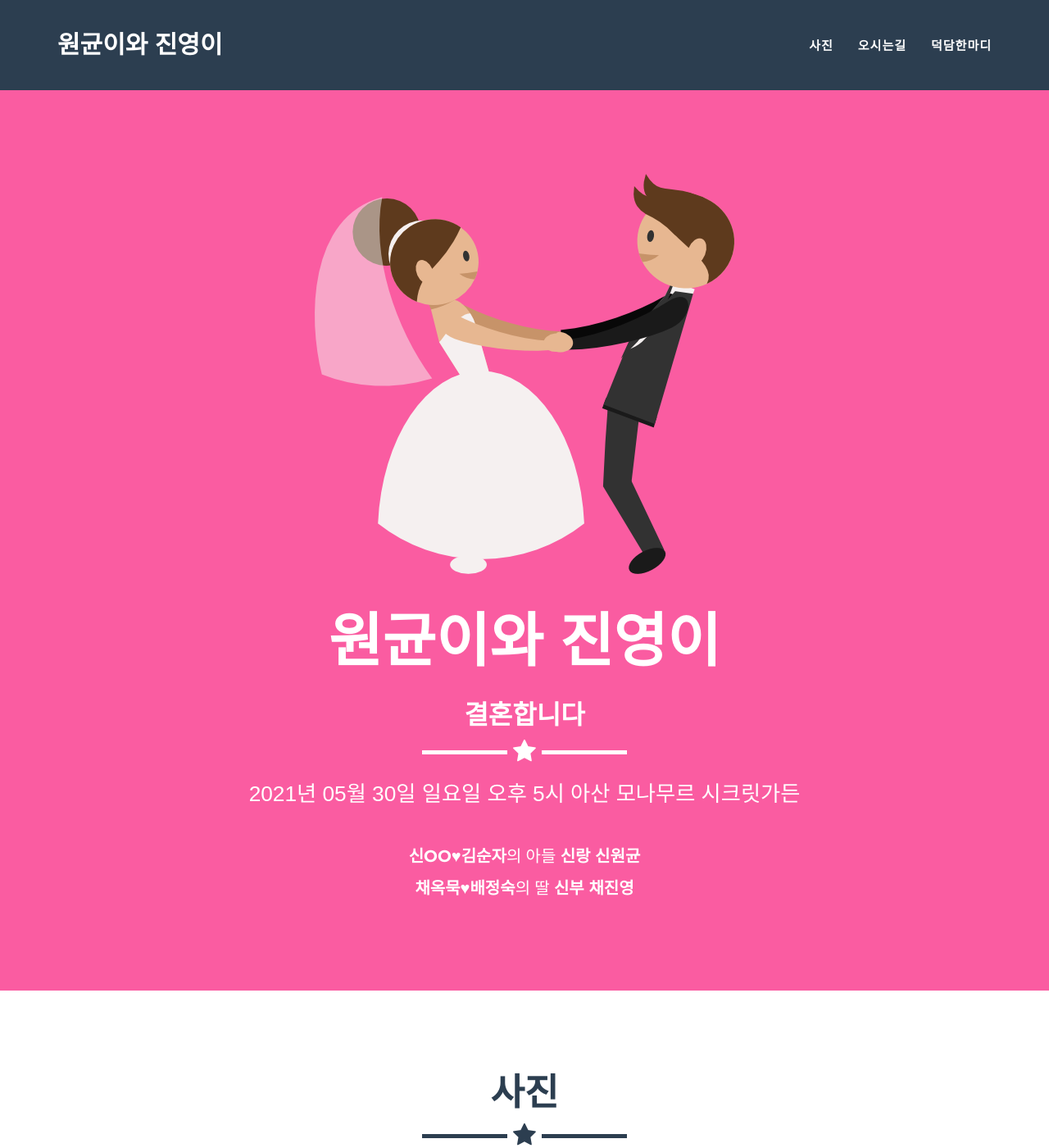
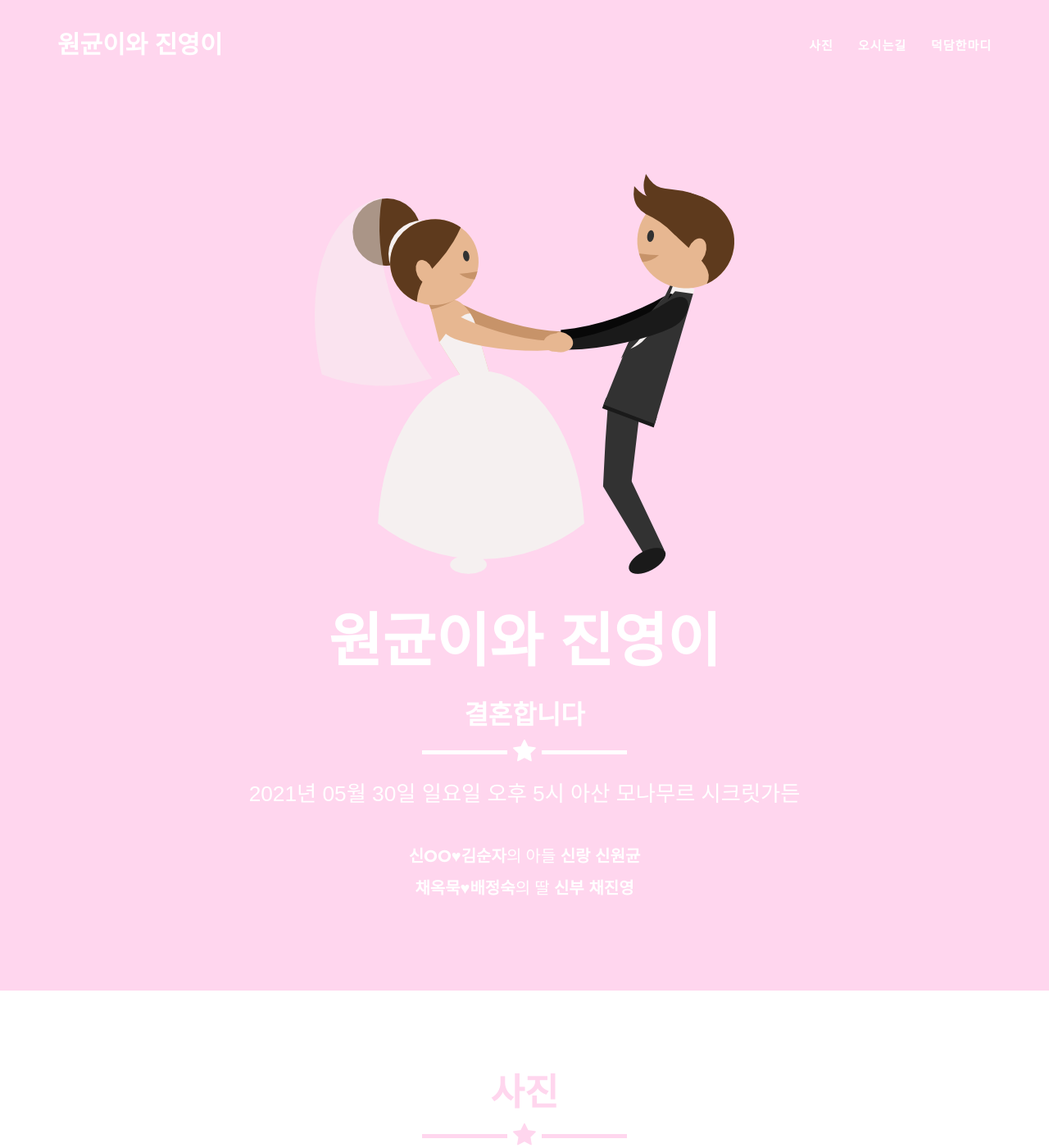
Before and after one commit to JinyoungChae/JinyoungChae.github.io, a Jekyll site: the page built from _posts/2014-07-18-project-1.markdown, in a window 1280 px wide and 1400 px high. Shown: the whole window at 82% size. Built offline with Jekyll 4.4.1, drawn with Linux system fonts in a browser that asks for light colours; some web fonts are replaced.

Commit message:
Update _config.yml

```diff
--- a/_config.yml
+++ b/_config.yml
@@ -26,9 +26,9 @@ disqus_shortname: https-jinyoungchae-github-io
 
 # Color settings (hex-codes without the leading hash-tag)
 color:
-  primary: fa5ca1 #ff8fb8 #18bc9c #80B3FF #fa78a3
+  primary: ffd6ee #18bc9c #80B3FF #fa78a3
   primary-rgb: "24,288,156" #"128,179,255"
-  secondary: 2c3e50 #FD6E8A
+  secondary: ffd6ee #2c3e50 #FD6E8A
   secondary-dark: 233140 #A2122F
 
 # Footer settings
```
